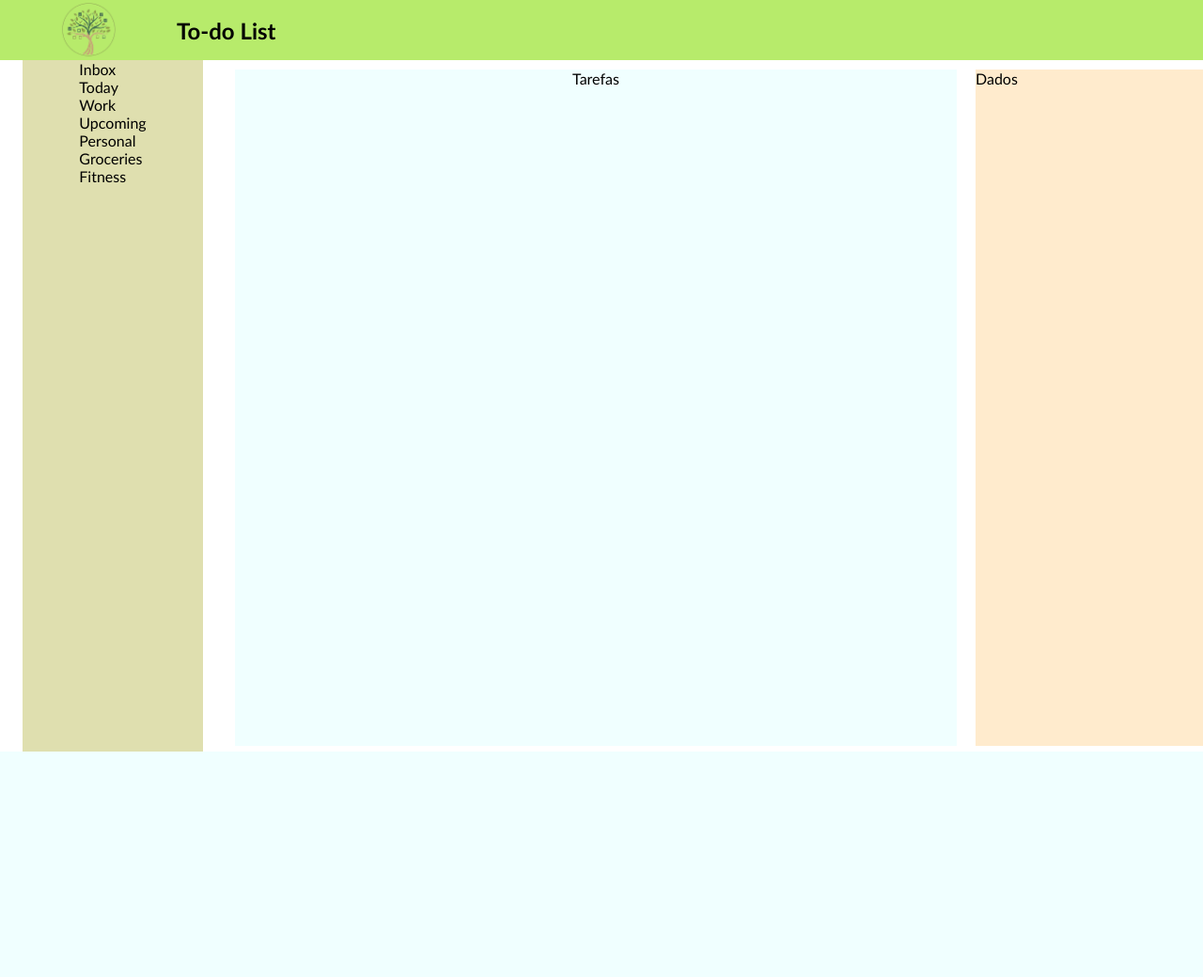
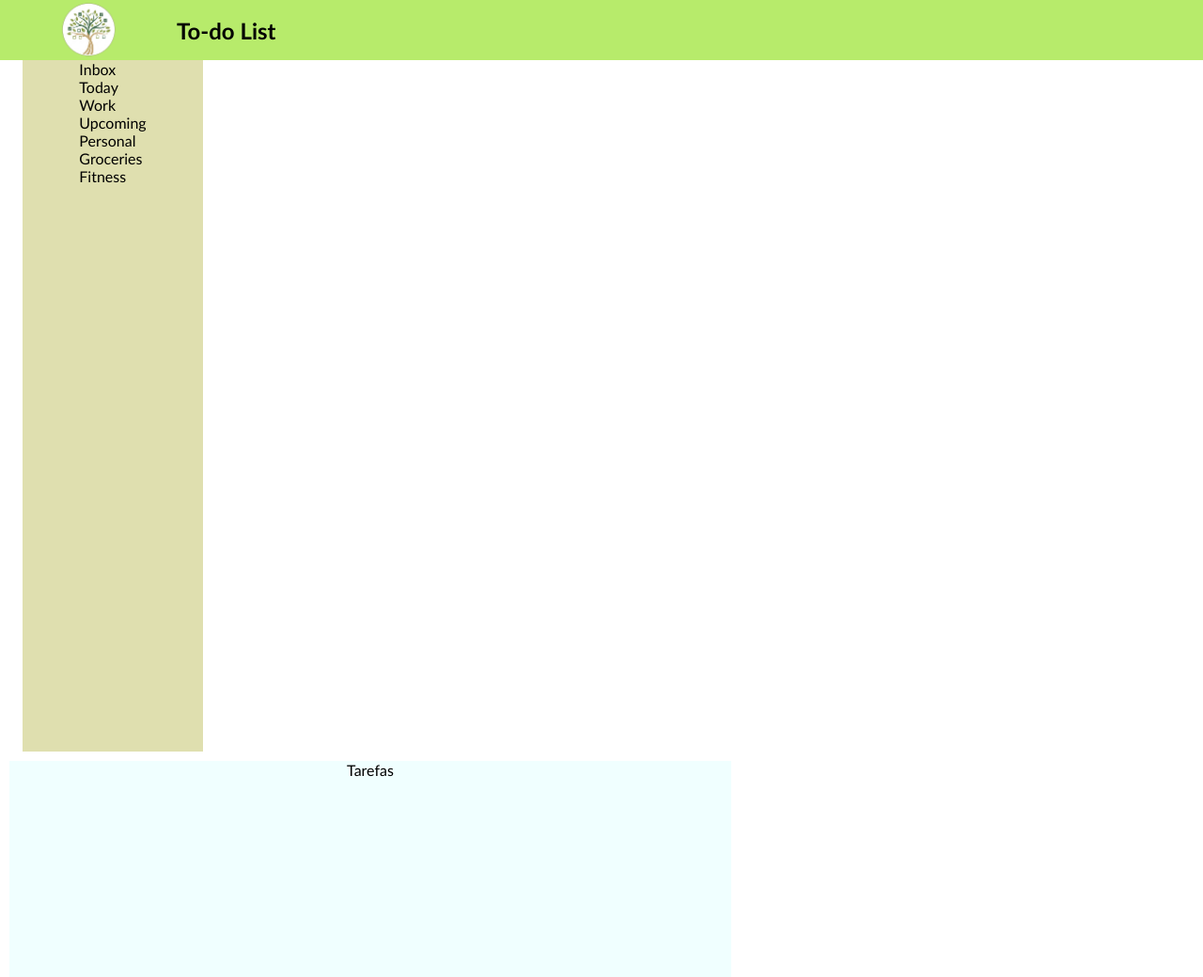
Before and after one commit to KelvinKrauss/Trabalho_Desenvolvimento_Web_List_To_Do_2025, a Python web app: template templates/index.html in a window 1280 px wide. Shown: the top 1040 px of the page at 94% size. Before the commit the page ends 800 px from the top, so only its background shows below. Run offline with Jinja, Linux system fonts and the light colour scheme; the template is opened without the code that fills it, so the values that code supplies are empty.

Commit message:
fix: html to css
Adaptei o html para o css, troca de logo e remoção de div

```diff
--- a/templates/index.html
+++ b/templates/index.html
@@ -9,11 +9,10 @@
 <body>
 
     <header>
-        <img src="../img/logo2-sem-fundo.png" width="60px" height="60px" alt="logo">
+        <img src="../img/logo3.png" width="60px" height="60px" alt="logo">
         <h2>To-do List</h2>
     </header>
 
-    <div id="container">
     <nav>
         <ul>
             <li><a href="#">Inbox</a></li>
@@ -33,7 +32,6 @@
     <aside>
         <p>Dados</p>
     </aside>
-    </div>
 
 </body>
 </html>
```
Lines whose indentation alone changed are shown as unchanged.
